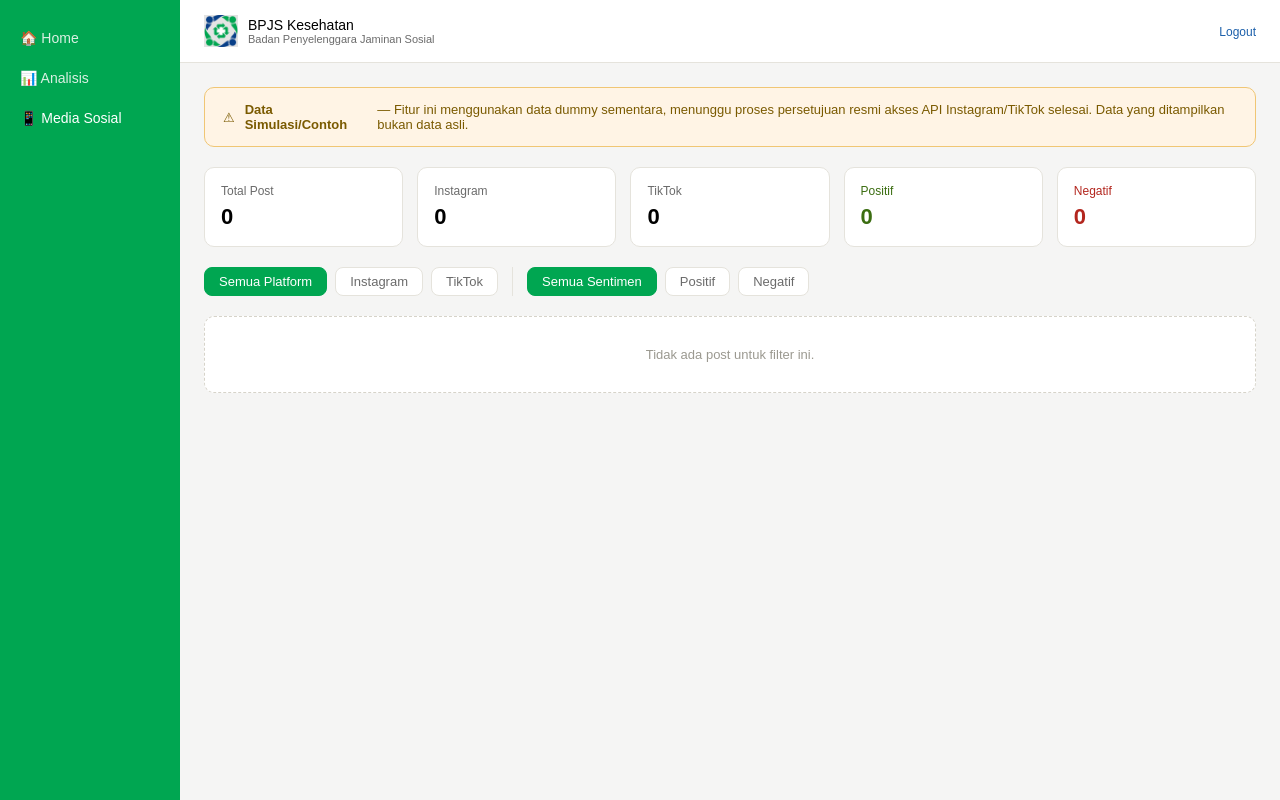
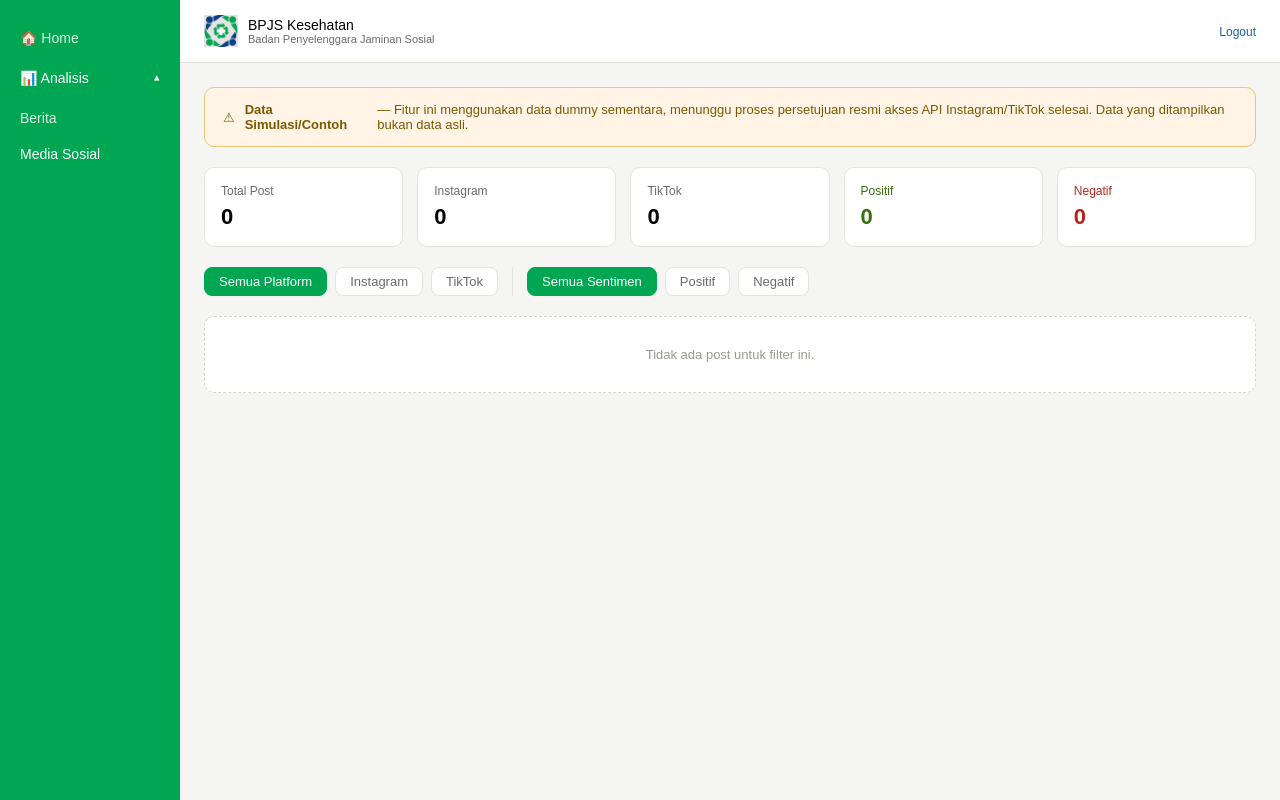
Before and after one commit to Pandora91105/bpjs-pamekasan-news-monitor, a Django app: page /media-sosial/ in a window 1280 px wide. Run offline with Django 5.2, Linux system fonts and the light colour scheme; the visitor is signed in with stand-in values (Sample User, id 1); data that the repository does not hold is empty.

Commit message:
update analisis

```diff
--- a/templates/social_media.html
+++ b/templates/social_media.html
@@ -14,6 +14,24 @@
         .sidebar a { display: flex; align-items: center; gap: 10px; padding: 10px 20px; color: #ffffff; text-decoration: none; font-size: 14px; }
         .sidebar a.inactive { color: #D9F0E3; }
         .sidebar a:hover { background: rgba(255,255,255,0.1); }
+
+        .sidebar-parent {
+            display: flex; align-items: center; justify-content: space-between;
+            padding: 10px 20px; color: #ffffff; font-size: 14px; cursor: pointer;
+        }
+        .sidebar-parent:hover { background: rgba(255,255,255,0.1); }
+        .chevron { transition: transform 0.2s ease; font-size: 11px; }
+        .chevron.open { transform: rotate(180deg); }
+        .sidebar-submenu {
+            display: flex; flex-direction: column; overflow: hidden;
+            max-height: 0; transition: max-height 0.25s ease;
+        }
+        .sidebar-submenu.open { max-height: 120px; }
+        .sub-link {
+            padding: 8px 20px 8px 44px; color: #ffffff; text-decoration: none; font-size: 13px;
+        }
+        .sub-link.inactive { color: #D9F0E3; }
+        .sub-link:hover { background: rgba(255,255,255,0.1); }
 
         .main { flex: 1; min-width: 0; display: flex; flex-direction: column; }
 
@@ -67,9 +85,16 @@
 <body>
     <div class="layout">
         <div class="sidebar">
-            <a href="{% url 'dashboard' %}" class="inactive">&#127968; Home</a>
-            <a href="{% url 'analisis' %}" class="inactive">&#128202; Analisis</a>
-            <a href="{% url 'social_media' %}">&#128241; Media Sosial</a>
+            <a href="{% url 'dashboard' %}" class="{% if request.resolver_match.url_name != 'dashboard' %}inactive{% endif %}">&#127968; Home</a>
+
+            <div class="sidebar-parent" onclick="toggleAnalisisMenu()">
+                <span>&#128202; Analisis</span>
+                <span id="analisisChevron" class="chevron">&#9662;</span>
+            </div>
+            <div id="analisisSubmenu" class="sidebar-submenu">
+                <a href="{% url 'analisis' %}" class="sub-link {% if request.resolver_match.url_name != 'analisis' %}inactive{% endif %}">Berita</a>
+                <a href="{% url 'social_media' %}" class="sub-link {% if request.resolver_match.url_name != 'social_media' %}inactive{% endif %}">Media Sosial</a>
+            </div>
         </div>
 
         <div class="main">
@@ -160,5 +185,20 @@
             </div>
         </div>
     </div>
+
+    <script>
+    function toggleAnalisisMenu() {
+        document.getElementById('analisisSubmenu').classList.toggle('open');
+        document.getElementById('analisisChevron').classList.toggle('open');
+    }
+
+    document.addEventListener('DOMContentLoaded', function () {
+        const currentUrl = "{{ request.resolver_match.url_name }}";
+        if (currentUrl === 'analisis' || currentUrl === 'social_media') {
+            document.getElementById('analisisSubmenu').classList.add('open');
+            document.getElementById('analisisChevron').classList.add('open');
+        }
+    });
+    </script>
 </body>
 </html>
```
Also changed, not shown: templates/analisis.html (+43 -3 lines), templates/dashboard.html (+44 -3 lines).
